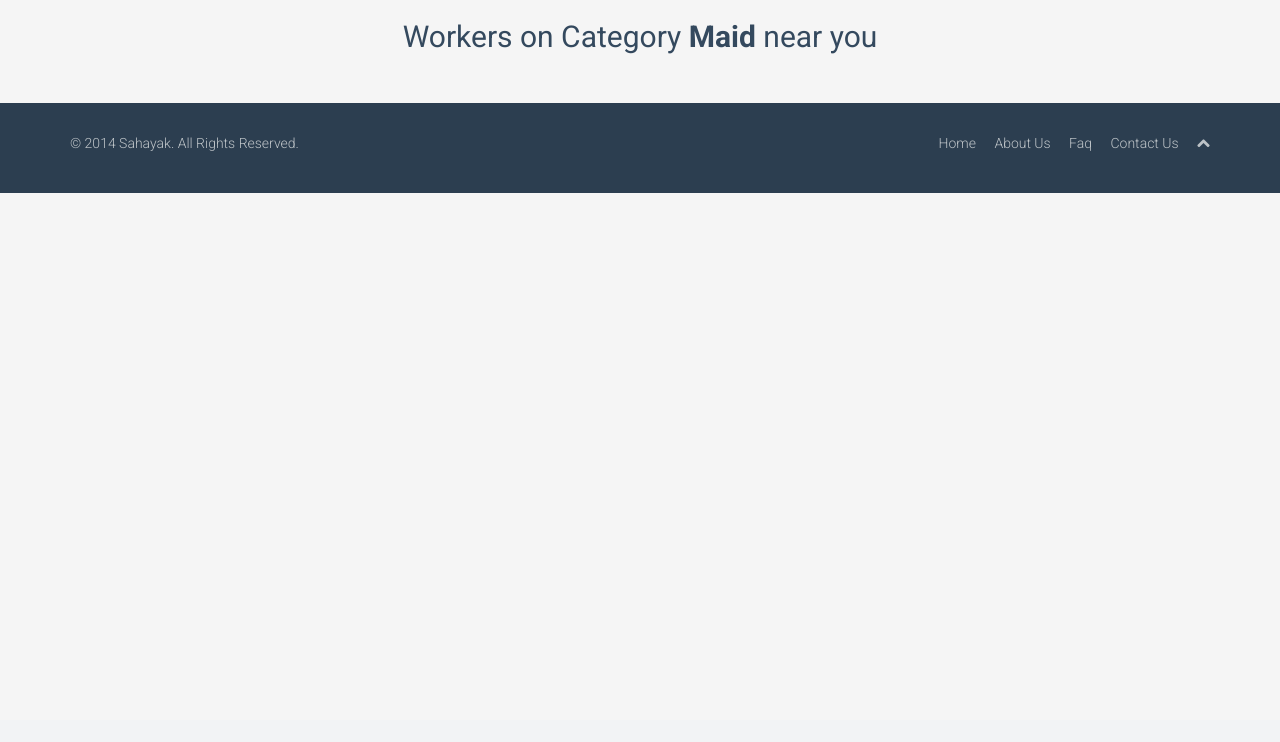
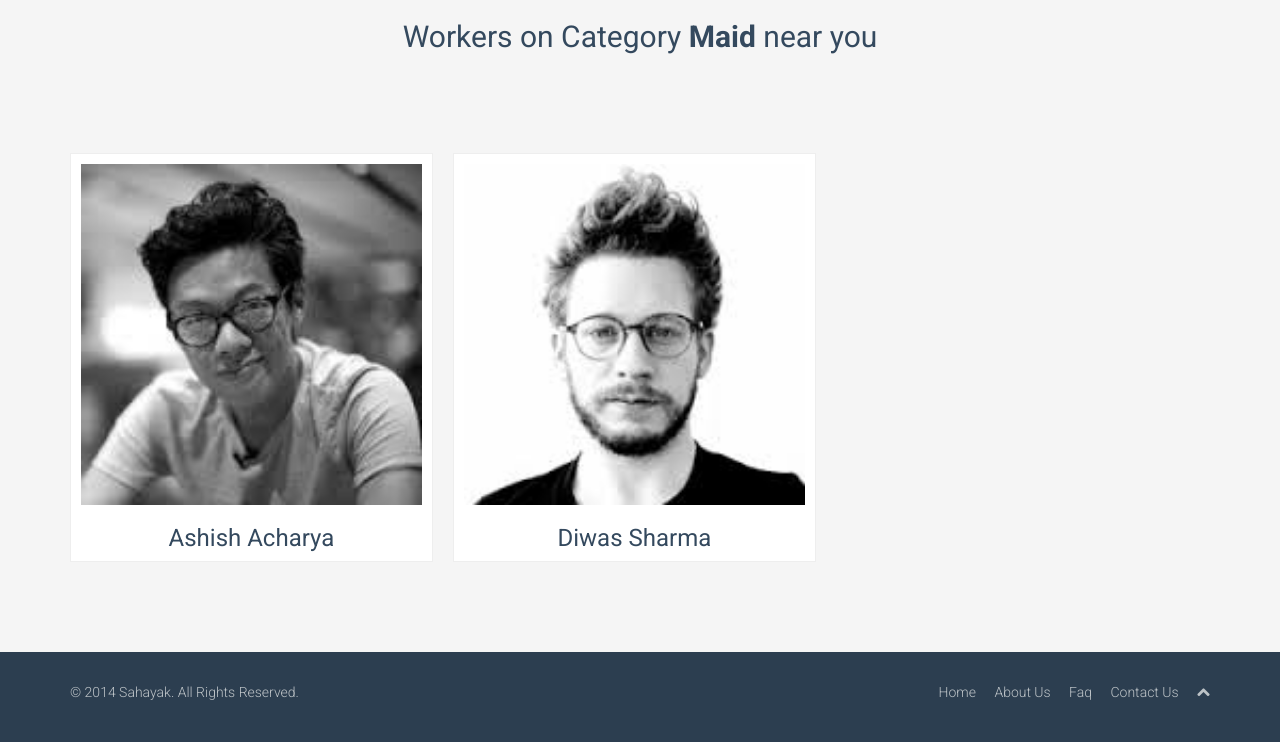
Before and after one commit to qod7/sahayak, a Django app: page /category/maid in a window 1280 px wide. Shown: the part 80-822 px from the top of the page. Before the commit the page ends 273 px from the top, so only its background shows below. Run offline with Django 3.2, Linux system fonts and the light colour scheme; data comes from the database, SQL or seed files in the repository; some libraries are stand-ins or nearby versions.

Commit message:
New dump, new media, and working category page

```diff
--- a/website/pages/models.py
+++ b/website/pages/models.py
@@ -70,6 +70,9 @@ class WorkerInfo(models.Model):
     def __str__(self):
         return "Worker info for "+self.user.first_name+" "+self.user.last_name
 
+    def getname(self):
+        return self.user.first_name+" "+self.user.last_name
+
 
 class Job(models.Model):
     customer = models.ForeignKey(User)
--- a/website/pages/templates/categorypage.html
+++ b/website/pages/templates/categorypage.html
@@ -10,4 +10,19 @@
     <div class="gap"></div>
   </div>
 </div>
+
+
+<section id="portfolio" class="container">
+  <ul class="portfolio-items col-3">
+    {% for worker in workers %}
+    <li class="portfolio-item apps">
+      <div class="item-inner">
+        <a href=""><img src="/media/{{ worker.image.image.name }}" alt=""></a>
+        <h3 style="text-align:center;">{{ worker.getname }}</h3>
+      </div>
+    </li><!--/.portfolio-item-->
+    {% endfor %}
+  </ul>
+</section><!--/#portfolio-->
+
 {% endblock content %}
--- a/website/pages/views.py
+++ b/website/pages/views.py
@@ -150,12 +150,14 @@ def categorylist(request):
 def categorypage(request, category_name):
 
     category = get_object_or_404(Field, slug=category_name)
+    workers = WorkerInfo.objects.filter(field=category)
 
     template = loader.get_template('categorypage.html')
     context = RequestContext(request, {
         'title': "All workers working in category "+category.name,
         'mainmenuindex': 2,
         'category': category,
+        'workers': workers,
     })
 
     return HttpResponse(template.render(context))
```
Also changed, not shown: website/data.json (+1 -1 lines), website/media/image4_1.jpg (added), website/media/image6_1.jpeg (added), website/media/r1.jpg (added), website/media/r2.jpg (added).
